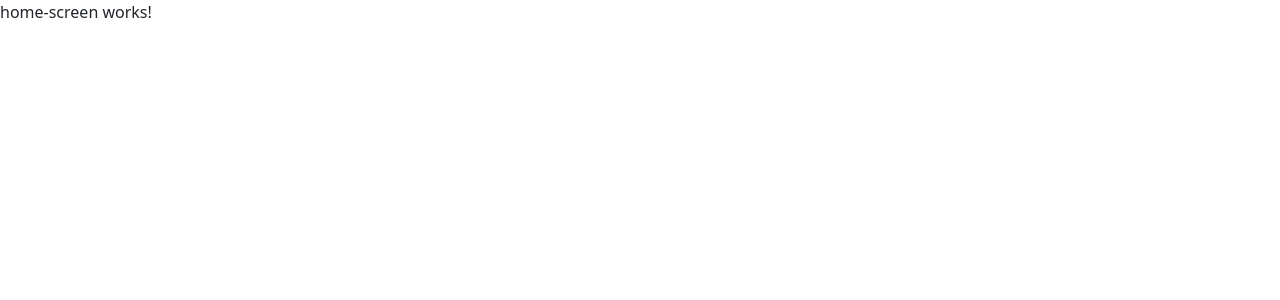
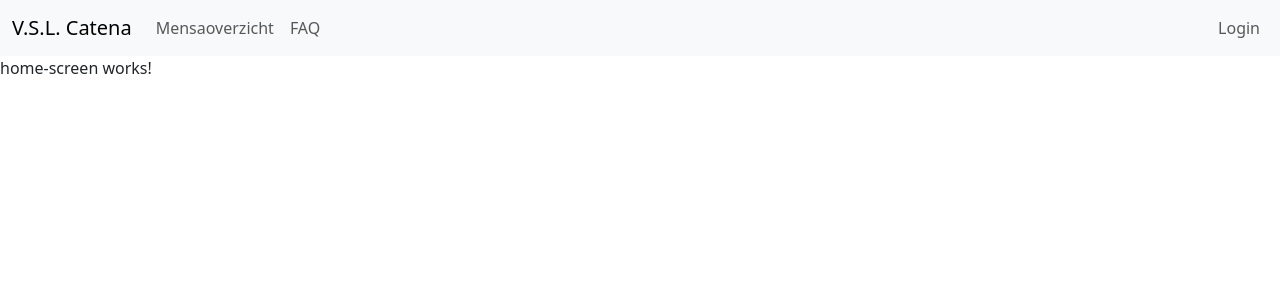
Before and after one commit to VSLCatena/mensa, an Angular app in the folder web/: page / in a window 1280 px wide. Shown: the top 300 px of the page. Built offline with nearby package versions, Linux system fonts and the light colour scheme.

Commit message:
Added navbar

```diff
--- a/web/src/app/app.component.html
+++ b/web/src/app/app.component.html
@@ -1 +1,2 @@
+<app-navbar></app-navbar>
 <router-outlet></router-outlet>
--- a/web/src/app/app.module.ts
+++ b/web/src/app/app.module.ts
@@ -5,10 +5,12 @@ import { AppRoutingModule } from './app-routing.module';
 import { AppComponent } from './app.component';
 import { HomeModule } from './home/home.module';
 import { HttpClientModule } from '@angular/common/http';
+import { NavbarComponent } from './common/components/navbar/navbar.component';
 
 @NgModule({
   declarations: [
-    AppComponent
+    AppComponent,
+    NavbarComponent
   ],
   imports: [
     BrowserModule,
--- /dev/null
+++ b/web/src/app/common/components/navbar/navbar.component.html
@@ -0,0 +1,41 @@
+<nav class="navbar navbar-expand-lg navbar-light bg-light">
+  <div class="container-fluid">
+    <button class="navbar-toggler" type="button" data-bs-toggle="collapse" data-bs-target="#app-navbar-collapse" aria-controls="app-navbar-collapse" aria-expanded="false" aria-label="Toggle Navigation">
+      <span class="navbar-toggler-icon"></span>
+    </button>
+    <a class="navbar-brand" href="/">V.S.L. Catena</a>
+
+    <div class="collapse navbar-collapse" id="app-navbar-collapse">
+      <ul class="navbar-nav me-auto">
+        <li class="nav-item"><a class="nav-link" routerLink="/">Mensaoverzicht</a></li>
+        <!-- Add *ngIf directive for the admin link -->
+        <li *ngIf="isAdmin" class="nav-item"><a class="nav-link" routerLink="/mensa/create">Mensa aanmaken</a></li>
+        <li class="nav-item"><a class="nav-link" routerLink="/faq">FAQ</a></li>
+      </ul>
+
+      <ul class="navbar-nav">
+        <li *ngIf="!isLoggedIn" class="nav-item"><a class="nav-link" routerLink="/login">Login</a></li>
+        <li *ngIf="isLoggedIn" class="nav-item dropdown">
+          <a class="nav-link dropdown-toggle" href="#" id="navbarDropdown" role="button" data-bs-toggle="dropdown" aria-haspopup="true" aria-expanded="false">
+            {{ username }}
+          </a>
+          <ul class="dropdown-menu" aria-labelledby="navbarDropdown">
+            <li class="nav-item"><a class="nav-link" routerLink="/user/settings">Instellingen</a></li>
+            <!-- Add *ngIf directive for the admin menu items -->
+            <li *ngIf="isAdmin" class="nav-item"><a class="nav-link" href="#">Statistiek</a></li>
+            <li *ngIf="isAdmin" class="nav-item"><a class="nav-link" href="#">Logboek</a></li>
+            <!-- Add a separator only if not a service user -->
+            <li *ngIf="isAdmin && !isServiceUser" role="separator" class="dropdown-divider"></li>
+            <!-- Add logout form only if not a service user -->
+            <li *ngIf="!isServiceUser" class="nav-item">
+              <form id="logout-form" action="/logout" method="POST">
+                <!-- Add CSRF token if needed -->
+                <button type="submit" class="btn btn-link">Logout</button>
+              </form>
+            </li>
+          </ul>
+        </li>
+      </ul>
+    </div>
+  </div>
+</nav>
--- /dev/null
+++ b/web/src/app/common/components/navbar/navbar.component.scss
@@ -0,0 +1,21 @@
+
+
+.navbar-collapse.in {
+    overflow-y: visible;
+}
+
+.nav-tabs li.active form {
+    color: #555;
+    cursor: default;
+    background-color: #fff;
+    border: 1px solid #ddd;
+    border-bottom-color: transparent;
+}
+
+.nav-tabs li.active form input.btn-link {
+    color: inherit;
+}
+
+.nav-tabs li.active form input.btn-link:focus, .nav-tabs li.active form input.btn-link:hover {
+    text-decoration: none;
+}
--- /dev/null
+++ b/web/src/app/common/components/navbar/navbar.component.ts
@@ -0,0 +1,14 @@
+import { Component } from '@angular/core';
+
+@Component({
+  selector: 'app-navbar',
+  templateUrl: './navbar.component.html',
+  styleUrl: './navbar.component.scss'
+})
+export class NavbarComponent {
+  public isLoggedIn: boolean = false;
+  public isAdmin: boolean = false;
+  public isServiceUser: boolean = false;
+  public username: string = 'fgdfg ';
+
+}
```
Also changed, not shown: 1 other file (tests, documents, lock files or other folders).
